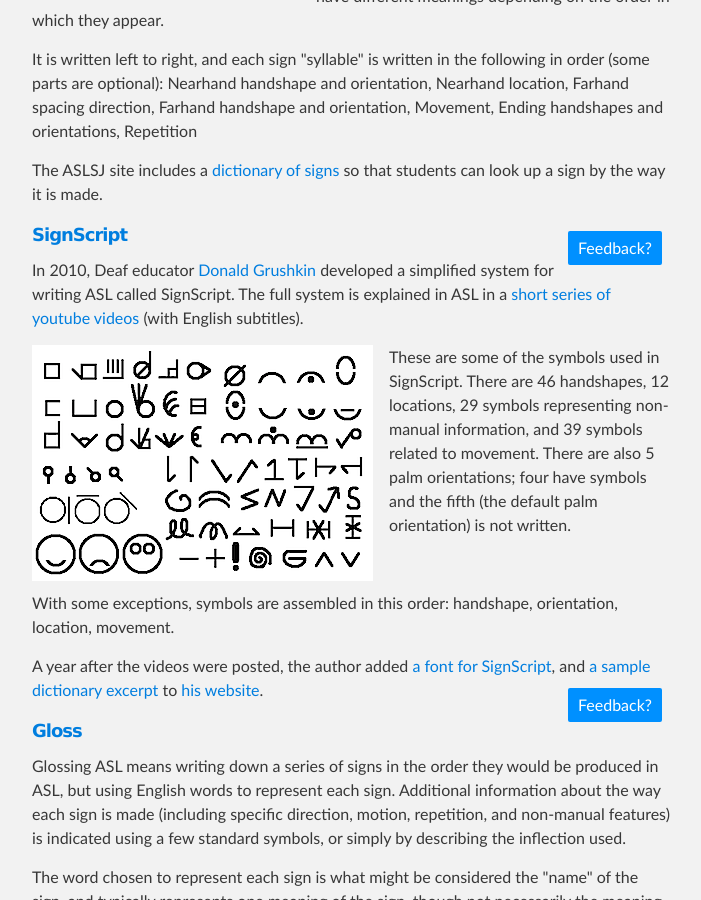
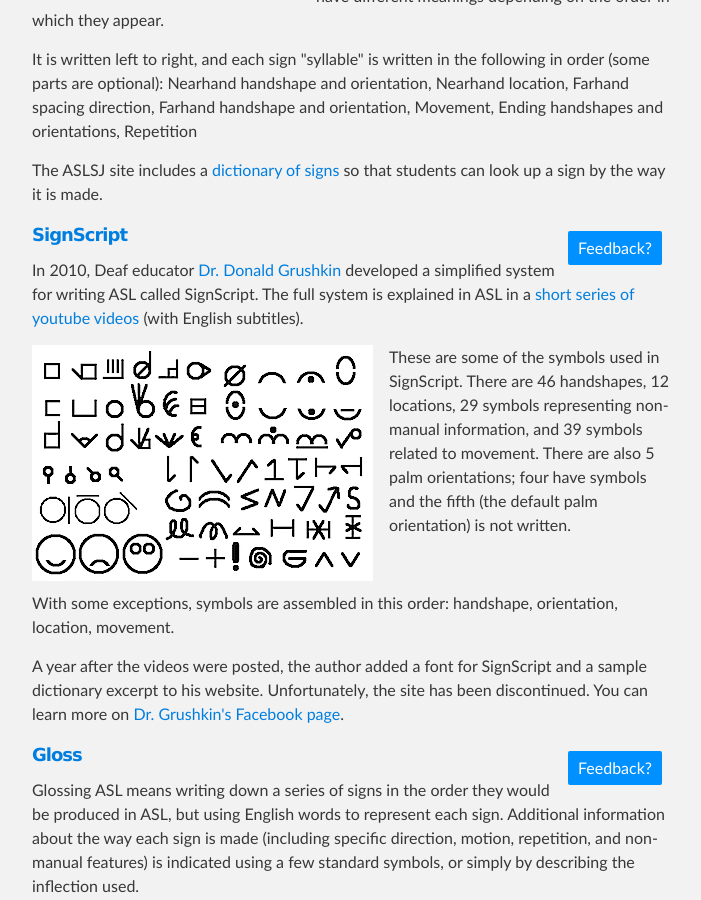
Before and after one commit to aslfont/aslfont.github.com, a Jekyll site: the page built from Symbol-Font-For-ASL/ways-to-write.html, in a window 1280 px wide and 900 px high, scrolled down 4757 px. Shown: the whole window, without its empty margins (288-989 px from the left). Built offline with Jekyll 4.4.1, drawn with Linux system fonts in a browser that asks for light colours; Markdown is read by kramdown in place of the engine named in the settings.

Commit message:
Ways To Write bad on-page links Fixes #4

```diff
--- a/Symbol-Font-For-ASL/ways-to-write.html
+++ b/Symbol-Font-For-ASL/ways-to-write.html
@@ -113,13 +113,13 @@
 
 <a href="https://github.com/aslfont/aslfont.github.com/issues/new?labels=feedback&title=SignScript" class="feedback">Feedback?</a>
 <h5 id="SignScript"><a href="http://www.youtube.com/watch?v=1i7plaVSGWM">SignScript</a></h5>
-<p>In 2010, Deaf educator <a href="http://edweb.csus.edu/eds/faculty-staff/grushkin-donald.html">Donald Grushkin</a> developed a simplified system for writing ASL called SignScript.  The full system is explained in ASL in a <a href="http://www.youtube.com/watch?v=DEPV8CjeH80">short series of youtube videos</a> (with English subtitles).  </p>
+<p>In 2010, Deaf educator <a href="https://www.csus.edu/faculty/g/grushkin/">Dr. Donald Grushkin</a> developed a simplified system for writing ASL called SignScript.  The full system is explained in ASL in a <a href="http://www.youtube.com/watch?v=DEPV8CjeH80">short series of youtube videos</a> (with English subtitles).  </p>
 
 <p><img src="images/signscript.png" style="float:left;margin-right:1em"/>These are some of the symbols used in SignScript.  There are 46 handshapes, 12 locations, 29 symbols representing non-manual information, and 39 symbols related to movement.  There are also 5 palm orientations; four have symbols and the fifth (the default palm orientation) is not written.</p>
 <br style="clear:both">
 <p>With some exceptions, symbols are assembled in this order: handshape, orientation, location, movement.</p>
 
-<p>A year after the videos were posted, the author added <a href="http://deafhooddiscourses.com/SignScript/SIGNSCRIPT.TTF">a font for SignScript</a>, and <a href="http://deafhooddiscourses.com/SignScript/SignScriptDictionarySample.doc">a sample dictionary excerpt</a> to <a href="http://www.deafhooddiscourses.com/">his website</a>.
+<p>A year after the videos were posted, the author added a font for SignScript and a sample dictionary excerpt to his website. Unfortunately, the site has been discontinued. You can learn more on <a href="https://www.facebook.com/DrDonGrushkin">Dr. Grushkin's Facebook page</a>.</p>
 
 <a href="https://github.com/aslfont/aslfont.github.com/issues/new?labels=feedback&title=Gloss" class="feedback">Feedback?</a>
 <h5 id="Gloss"><a href="http://lifeprint.com/asl101/topics/gloss.htm">Gloss</a></h5>
```
